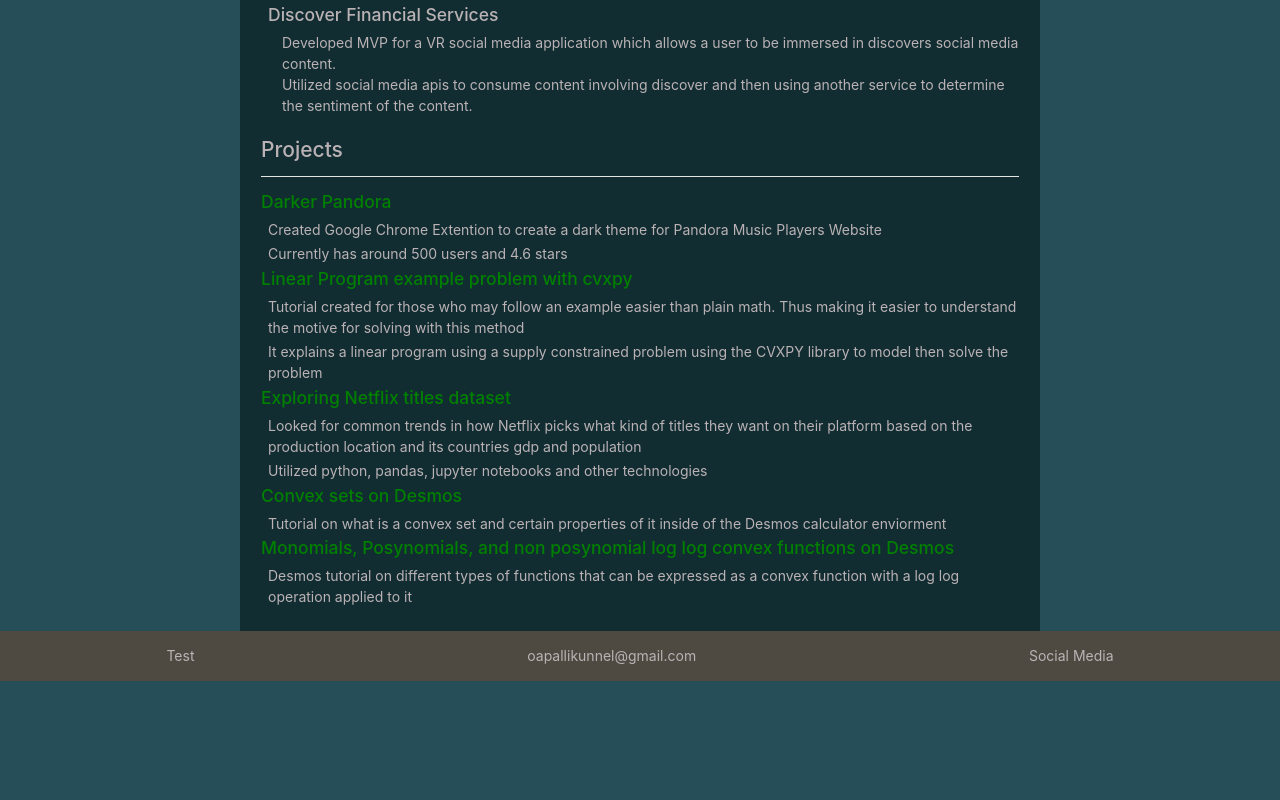
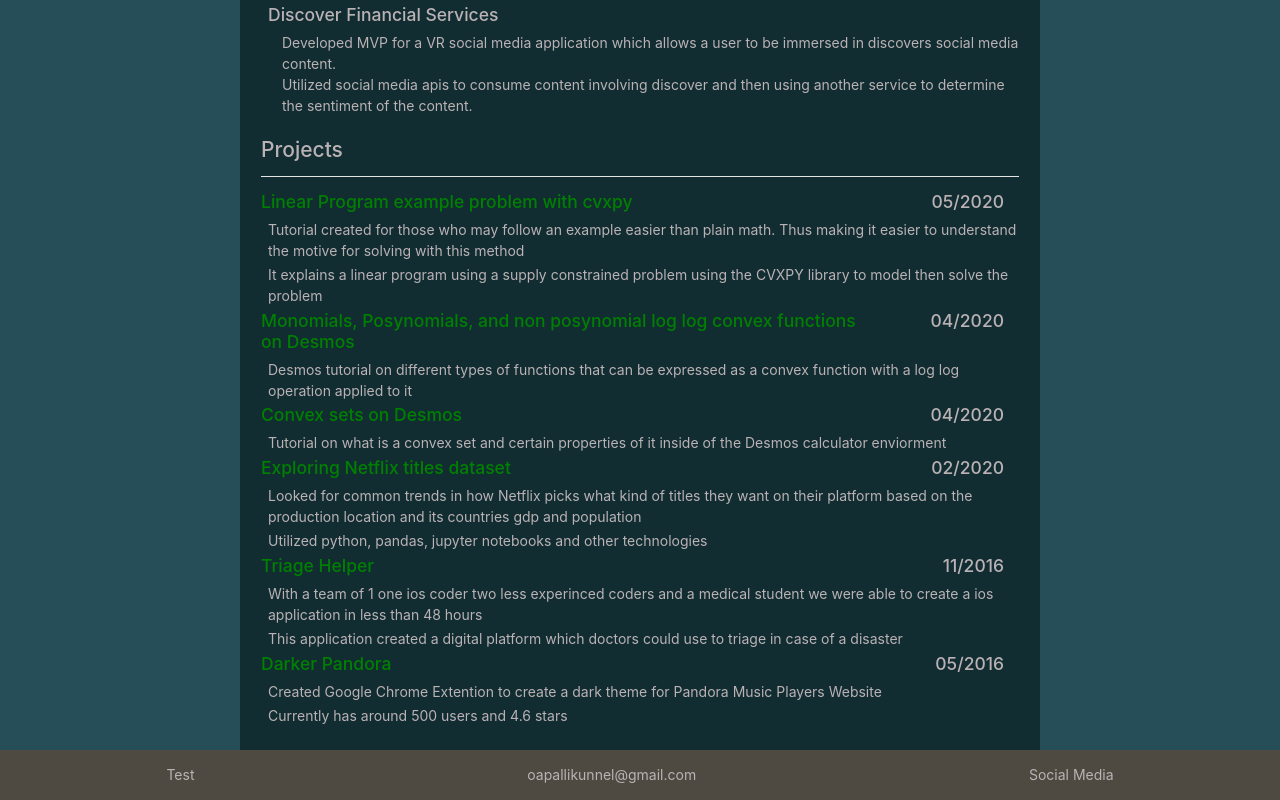
Before and after one commit to kevkevinpal/kevins-website, a React (Create React App) app: page / in a window 1280 px wide. Shown: the part 799-1599 px from the top of the page. Before the commit the page ends 1480 px from the top, so only its background shows below. Built offline with nearby package versions, Linux system fonts and the light colour scheme.

Commit message:
added and oragnized projects also added dates

```diff
--- a/src/Components/Projects/Projects.jsx
+++ b/src/Components/Projects/Projects.jsx
@@ -4,7 +4,11 @@ import {projectInfo} from './projectConstants.js';
 
 const getTitle = (titleText, titleLink) => {
   if (!!titleLink) {
-    return <a style={{color: 'green'}} href={titleLink}>{titleText}</a>;
+    return (
+      <a style={{color: 'green'}} href={titleLink}>
+        {titleText}
+      </a>
+    );
   }
   return titleText;
 };
@@ -12,7 +16,10 @@ const getTitle = (titleText, titleLink) => {
 const _renderProjectInfo = () => {
   return projectInfo.map(project => (
     <div class="text-left">
-      <h5>{getTitle(project.title, project.link)}</h5>
+	  <div class="row   mr-4 mr-md-auto d-flex justify-content-between">
+      <h5 class="col-10 ">{getTitle(project.title, project.link)}</h5>
+      <h5 class="col-2 col-md-auto">{project.date}</h5>
+	  </div>
       {project.description.map(desc => (
         <b4 class="ml-2 d-block mb-1">{desc}</b4>
       ))}
--- a/src/Components/Projects/projectConstants.js
+++ b/src/Components/Projects/projectConstants.js
@@ -1,15 +1,7 @@
 export const projectInfo = [
   {
-    title: 'Darker Pandora',
-    link:
-      'https://chrome.google.com/webstore/detail/darker-pandora/leinejhjpdhfhpeeeibbakneignddpek?hl=en-US',
-    description: [
-      'Created Google Chrome Extention to create a dark theme for Pandora Music Players Website',
-      'Currently has around 500 users and 4.6 stars',
-    ],
-  },
-  {
     title: 'Linear Program example problem with cvxpy',
+    date: '05/2020',
     link:
       'https://nbviewer.jupyter.org/github/kevkevinpal/MathTeachingTools/blob/master/linearProgram.ipynb',
     description: [
@@ -18,7 +10,25 @@ export const projectInfo = [
     ],
   },
   {
+    title:
+      'Monomials, Posynomials, and non posynomial log log convex functions on Desmos',
+    date: '04/2020',
+    link: 'https://www.desmos.com/calculator/bdxjphsx95',
+    description: [
+      'Desmos tutorial on different types of functions that can be expressed as a convex function with a log log operation applied to it',
+    ],
+  },
+  {
+    title: 'Convex sets on Desmos',
+    date: '04/2020',
+    link: 'https://www.desmos.com/calculator/31dywqitez',
+    description: [
+      'Tutorial on what is a convex set and certain properties of it inside of the Desmos calculator enviorment',
+    ],
+  },
+  {
     title: 'Exploring Netflix titles dataset',
+    date: '02/2020',
     link:
       'https://nbviewer.jupyter.org/github/kevkevinpal/NetflixTitlesNotebook/blob/master/NetflixMoviesAndTVShows.ipynb',
     description: [
@@ -26,19 +36,24 @@ export const projectInfo = [
       'Utilized python, pandas, jupyter notebooks and other technologies',
     ],
   },
+
   {
-    title: 'Convex sets on Desmos',
-    link: 'https://www.desmos.com/calculator/31dywqitez',
+    title: 'Triage Helper',
+    date: '11/2016',
+    link: 'https://bitbucket.org/BG2CRX/triage-helper/src/master/',
     description: [
-      'Tutorial on what is a convex set and certain properties of it inside of the Desmos calculator enviorment',
+      'With a team of 1 one ios coder two less experinced coders and a medical student we were able to create a ios application in less than 48 hours',
+      'This application created a digital platform which doctors could use to triage in case of a disaster',
     ],
   },
   {
-    title:
-      'Monomials, Posynomials, and non posynomial log log convex functions on Desmos',
-    link: 'https://www.desmos.com/calculator/bdxjphsx95',
+    title: 'Darker Pandora',
+    date: '05/2016',
+    link:
+      'https://chrome.google.com/webstore/detail/darker-pandora/leinejhjpdhfhpeeeibbakneignddpek?hl=en-US',
     description: [
-      'Desmos tutorial on different types of functions that can be expressed as a convex function with a log log operation applied to it',
+      'Created Google Chrome Extention to create a dark theme for Pandora Music Players Website',
+      'Currently has around 500 users and 4.6 stars',
     ],
   },
 ];
```
